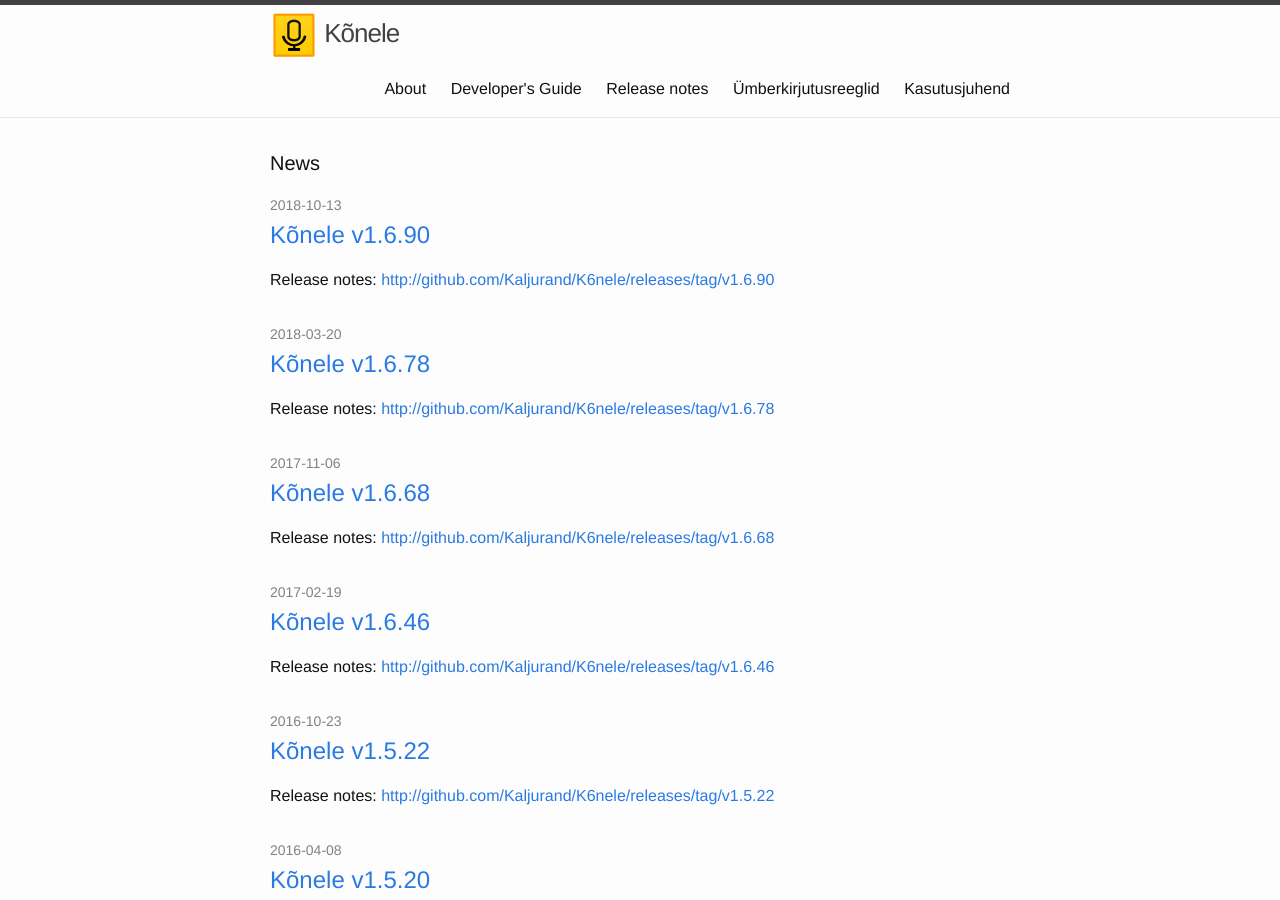
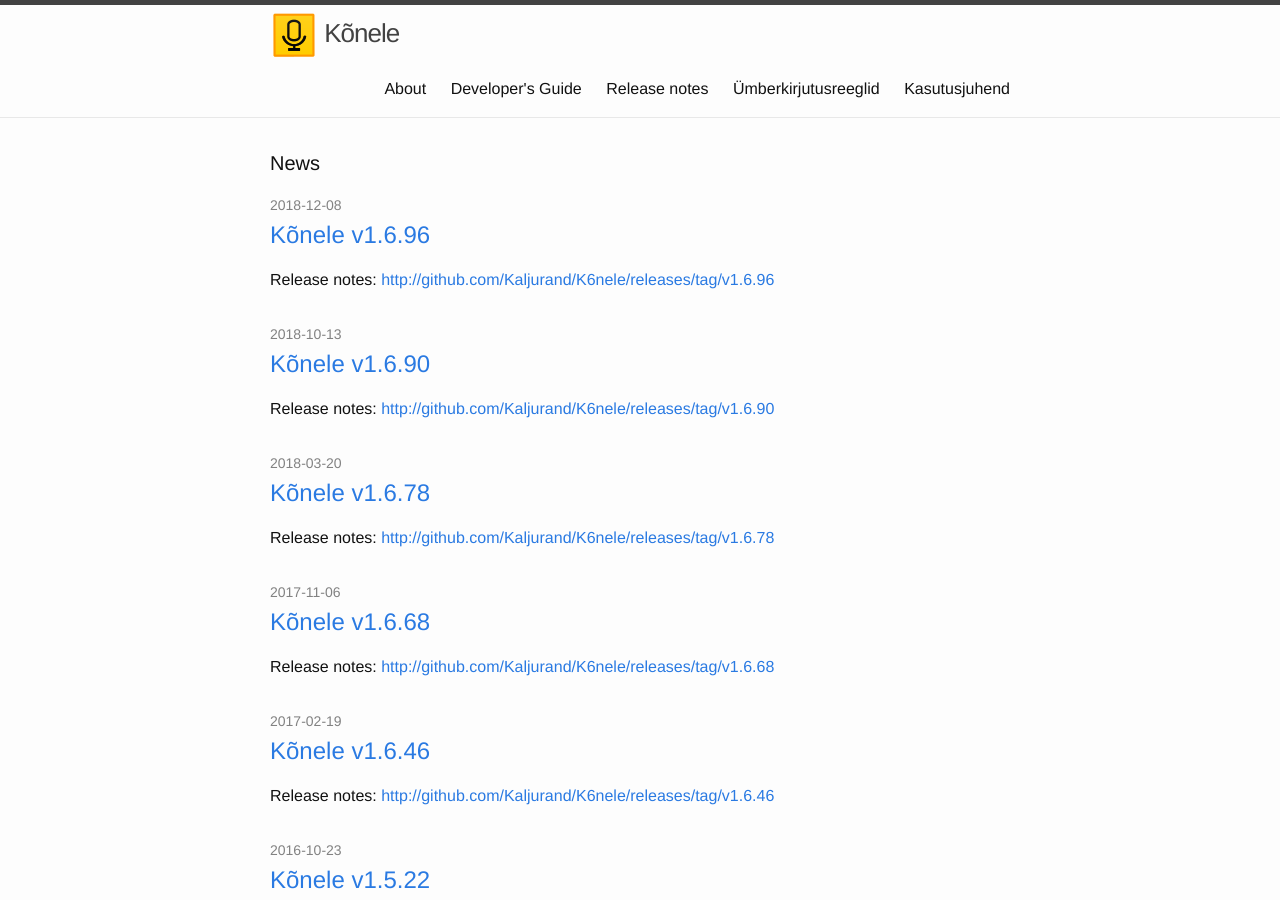
Before and after one commit to Kaljurand/K6nele, a Jekyll site: the page built from index.html, in a window 1280 px wide and 900 px high. Built offline with Jekyll 4.4.1, drawn with Linux system fonts in a browser that asks for light colours.

Commit message:
Announce v1.6.96

```diff
--- /dev/null
+++ b/_posts/2018-12-08-k6nele-1.6.96.md
@@ -0,0 +1,8 @@
+---
+layout: post
+title:  "Kõnele v1.6.96"
+date:   2018-12-08 22:18:17
+categories: blog
+---
+
+Release notes: <http://github.com/Kaljurand/K6nele/releases/tag/v1.6.96>
--- a/docs/en/release_notes.md
+++ b/docs/en/release_notes.md
@@ -13,7 +13,7 @@
 
 - extension of v0.8.xx, but with Android 4.0+ style UI
 
-### v1.6.96 (2018-12-??)
+### v1.6.96 (2018-12-08)
 
 New in this release:
 
```
